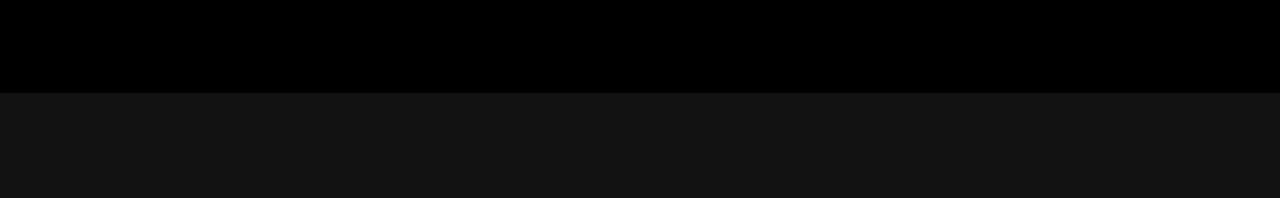
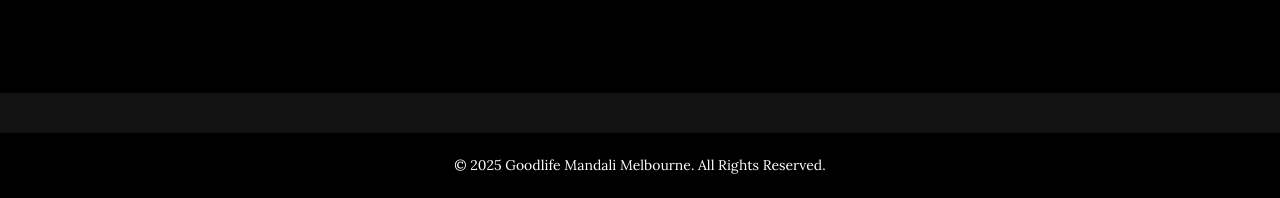
Before and after one commit to sabu-pro/Goodlifemandali, a plain HTML site: page index.html in a window 1280 px wide. Shown: the part 3663-3861 px from the top of the page. Before the commit the page ends 3756 px from the top, so only its background shows below. Drawn offline with Linux system fonts and the light colour scheme.

Commit message:
All right reserved
cHANGE

```diff
--- a/css/main.css
+++ b/css/main.css
@@ -2199,14 +2199,6 @@ input::-moz-focus-inner {
   position: relative;
 }
 
-.social-list--youtube {
-  background: url('path-to-your-youtube-icon.png') no-repeat center;
-  background-size: cover;
-  width: 24px;
-  height: 24px;
-  display: inline-block;
-}
-
 
 .hero-social__title::after {
   display: block;
@@ -3030,6 +3022,18 @@ html.no-csstransitions .hero-content {
   -webkit-align-items: center;
   -ms-flex-align: center;
   align-items: center;
+}
+footer {
+  background-color: #000; /* Optional: black or dark background */
+  padding: 20px 0;
+  text-align: center;
+  margin-top: 40px;
+}
+
+.footer-text {
+  margin: 0;
+  font-size: 14px;
+  color: #fff; /* White text */
 }
 
 .social-list__icon {
--- a/index.html
+++ b/index.html
@@ -266,7 +266,9 @@
         </div> <!-- end social-content -->
 
     </section> <!-- end s-social -->
-
+<footer>
+   <p class="footer-text">© 2025 Goodlife Mandali Melbourne. All Rights Reserved.</p>
+</footer>
 
 
 
```
